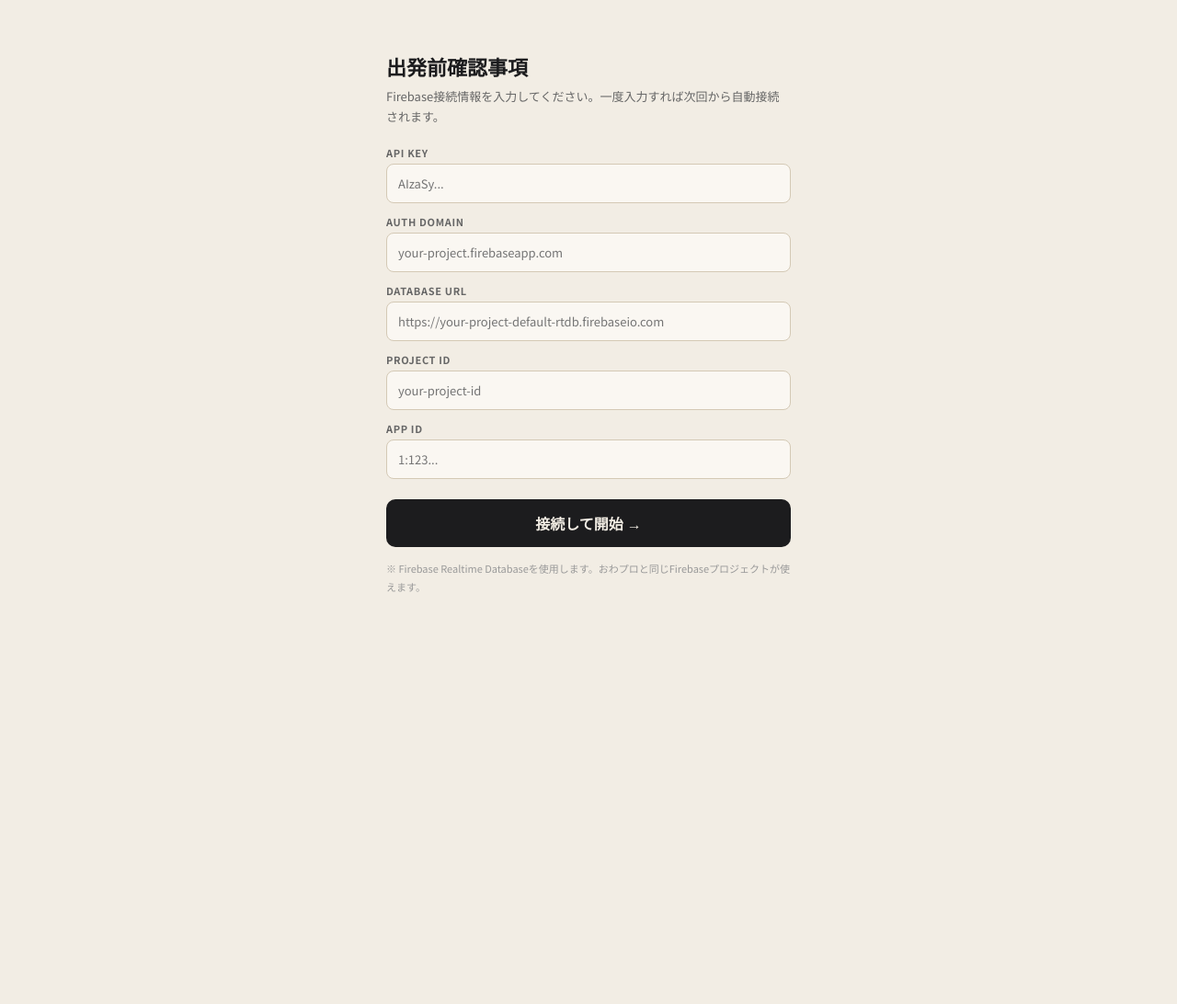
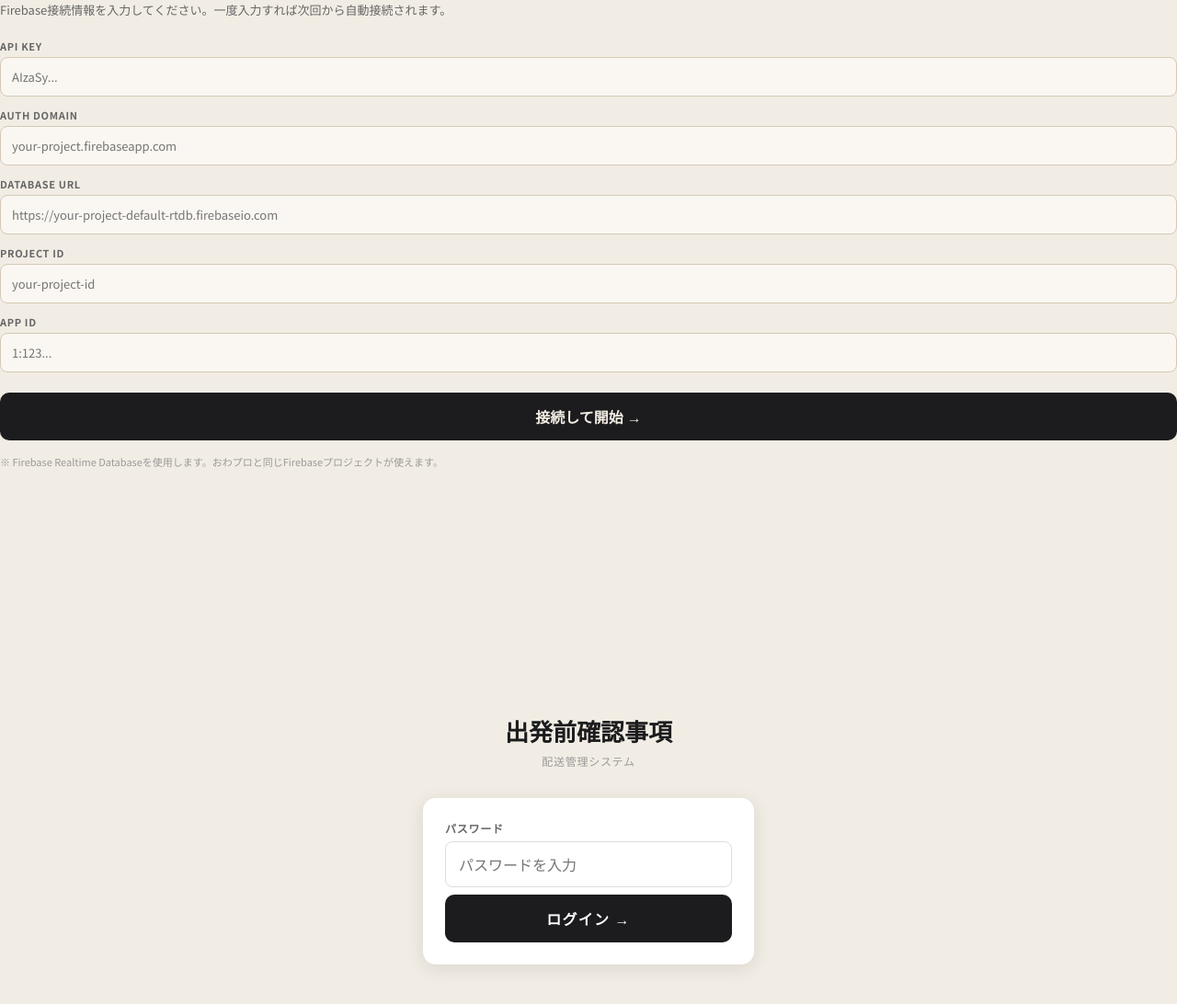
Before and after one commit to babarzonecom-web/delivery-checklist, a plain HTML site: page index.html in a window 1280 px wide. Shown: the whole page at 92% size. Before the commit the page ends 832 px from the top, so only its background shows below. Drawn offline with Linux system fonts and the light colour scheme.

Commit message:
Add files via upload

```diff
--- a/index.html
+++ b/index.html
@@ -132,8 +132,6 @@
 </head>
 <body>
 
-<div id="config-screen">
-  <div class="cfg-title">出発前確認事項</div>
   <div class="cfg-sub">Firebase接続情報を入力してください。一度入力すれば次回から自動接続されます。</div>
   <label class="cfg-label">API KEY</label><input class="cfg-input" id="cfg-apiKey" placeholder="AIzaSy...">
   <label class="cfg-label">AUTH DOMAIN</label><input class="cfg-input" id="cfg-authDomain" placeholder="your-project.firebaseapp.com">
@@ -142,6 +140,25 @@
   <label class="cfg-label">APP ID</label><input class="cfg-input" id="cfg-appId" placeholder="1:123...">
   <button class="cfg-btn" onclick="saveConfig()">接続して開始 →</button>
   <div class="cfg-note">※ Firebase Realtime Databaseを使用します。おわプロと同じFirebaseプロジェクトが使えます。</div>
+</div>
+
+
+<div id="login-screen" style="min-height:100vh;display:flex;align-items:center;justify-content:center;background:#f2ede4;">
+  <div style="width:92vw;max-width:360px;text-align:center;">
+    <div style="font-family:'Noto Serif JP',serif;font-size:26px;font-weight:900;margin-bottom:6px;">出発前確認事項</div>
+    <div style="font-size:12px;color:#999;margin-bottom:32px;letter-spacing:.06em;">配送管理システム</div>
+    <div style="background:white;border-radius:14px;padding:24px;box-shadow:0 4px 20px rgba(0,0,0,.1);">
+      <div style="font-size:12px;color:#666;text-align:left;margin-bottom:6px;font-weight:700;letter-spacing:.06em;">パスワード</div>
+      <input id="pw-input" type="password" placeholder="パスワードを入力"
+        style="width:100%;padding:12px 14px;border:1.5px solid #ddd;border-radius:8px;font-family:'Noto Sans JP',sans-serif;font-size:16px;outline:none;margin-bottom:8px;"
+        onkeydown="if(event.key==='Enter')checkPassword()">
+      <div id="pw-error" style="color:#8b2020;font-size:12px;margin-bottom:8px;display:none;">パスワードが違います</div>
+      <button onclick="checkPassword()"
+        style="width:100%;padding:14px;background:#1c1c1e;color:white;border:none;border-radius:10px;font-family:'Noto Serif JP',serif;font-size:16px;font-weight:700;cursor:pointer;letter-spacing:.08em;">
+        ログイン →
+      </button>
+    </div>
+  </div>
 </div>
 
 <div id="app" style="display:none">
@@ -460,9 +477,33 @@
 
 function closeModal(id){document.getElementById(id).classList.remove('open');if(id==='map-modal')document.getElementById('map-iframe').src='';}
 
+
+function checkPassword(){
+  const pw=document.getElementById('pw-input').value;
+  if(pw==='bonchiosamu'){
+    document.getElementById('login-screen').style.display='none';
+    document.getElementById('app').style.display='block';
+    sessionStorage.setItem('dv2_auth','1');
+    const cfg={apiKey:'AIzaSyCI4yGt-rra2PpZuujRkdpes--aYadPYkk',authDomain:'haitatatsu03.firebaseapp.com',dbUrl:'https://haitatatsu03-default-rtdb.firebaseio.com',projectId:'haitatatsu03',appId:'1:1025441436261:web:e10887902b7a833264ac8c'};
+    initFirebase(cfg);
+  }else{
+    document.getElementById('pw-error').style.display='block';
+    document.getElementById('pw-input').value='';
+    document.getElementById('pw-input').focus();
+  }
+}
+
 window.onload=()=>{
-  const cfg=loadConfig();if(cfg.apiKey&&cfg.dbUrl)initFirebase(cfg);
   document.querySelectorAll('.modal-overlay').forEach(el=>el.addEventListener('click',e=>{if(e.target===el)closeModal(el.id);}));
+  // セッション中は再ログイン不要
+  if(sessionStorage.getItem('dv2_auth')==='1'){
+    document.getElementById('login-screen').style.display='none';
+    document.getElementById('app').style.display='block';
+    const cfg={apiKey:'AIzaSyCI4yGt-rra2PpZuujRkdpes--aYadPYkk',authDomain:'haitatatsu03.firebaseapp.com',dbUrl:'https://haitatatsu03-default-rtdb.firebaseio.com',projectId:'haitatatsu03',appId:'1:1025441436261:web:e10887902b7a833264ac8c'};
+    initFirebase(cfg);
+  } else {
+    setTimeout(()=>document.getElementById('pw-input').focus(), 300);
+  }
 };
 </script>
 </body>
```
